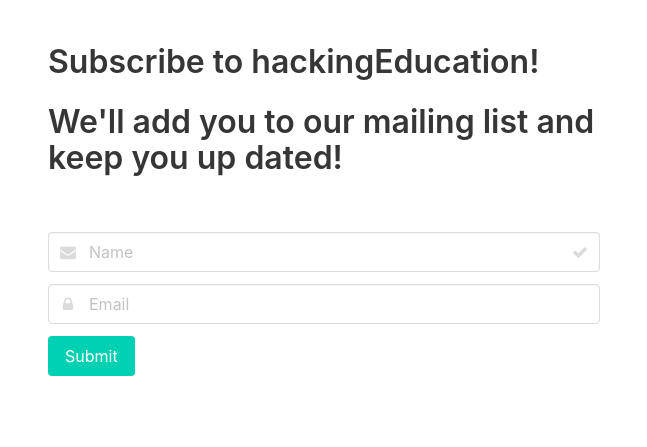
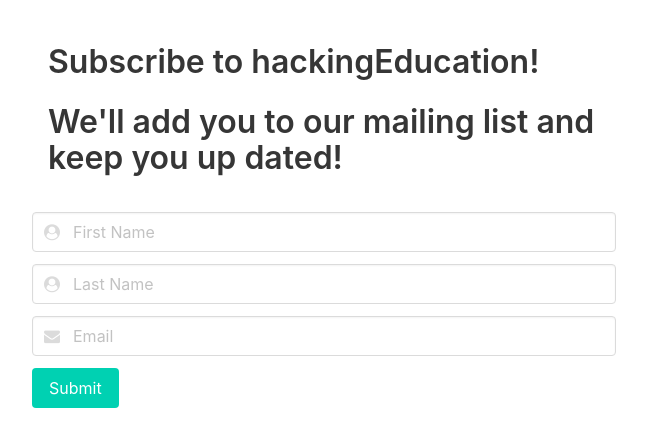
Before and after one commit to hacking-science/hacking-science-website, a Django app: page /subscribe/ in a window 1280 px wide. Shown: the part 52-499 px from the top of the page, without its empty margins (316-963 px from the left). Run offline with Django 3.2, Linux system fonts and the light colour scheme; parts of the project's set-up code (start-up, migrations or seed data) failed here and were passed over; some libraries are stand-ins or nearby versions.

Commit message:
added subscribe model for people to sign up to mailing list

```diff
--- a/blog/templates/home/subscribe.html
+++ b/blog/templates/home/subscribe.html
@@ -10,33 +10,40 @@
                 <h1 class="title">We'll add you to our mailing list and keep you up dated!</h1>
             </div>
         </div>
-        <div class="subscribe__form-container columns">
+        <form name="addSubscribe" role="submit" action="{% url 'add_subscriber' %}" method="POST" id="add-subscriber" accept-charset="utf-8">
+            {% csrf_token %}
             <div class="subscribe__form column is-6 is-offset-3">
+                <div class="field" for="add-first-name">
+                        <p class="control has-icons-left has-icons-right">
+                            <input class="input" type="text" id="add-first-name" name="add-first-name" placeholder="First Name">
+                            <span class="icon is-small is-left">
+                                <i class="fa fa-user-circle"></i>
+                            </span>
+                        </p>
+                    </div>
                 <div class="field">
                         <p class="control has-icons-left has-icons-right">
-                            <input class="input" type="text" placeholder="Name">
+                            <input class="input" type="text" id="add-second-name" name="add-second-name" placeholder="Last Name">
                             <span class="icon is-small is-left">
-                                <i class="fa fa-envelope"></i>
-                            </span>
-                            <span class="icon is-small is-right">
-                                <i class="fa fa-check"></i>
+                                <i class="fa fa-user-circle"></i>
                             </span>
                         </p>
                     </div>
                     <div class="field">
                         <p class="control has-icons-left">
-                            <input class="input" type="email" placeholder="Email">
+                            <input class="input" type="email" id="add-email-address" name="add-email-address" placeholder="Email">
                             <span class="icon is-small is-left">
-                                <i class="fa fa-lock"></i>
+                                <i class="fa fa-envelope"></i>
                             </span>
                         </p>
                     </div>
                     <div class="control">
-                        <button class="button is-primary">Submit</button>
+                        <button id="submit" type="submit" value="Submit" class="button is-primary">Submit</button>
                     </div>
             </div>
         </div>
     </div>
+</form>
 </div>
 
 
```
